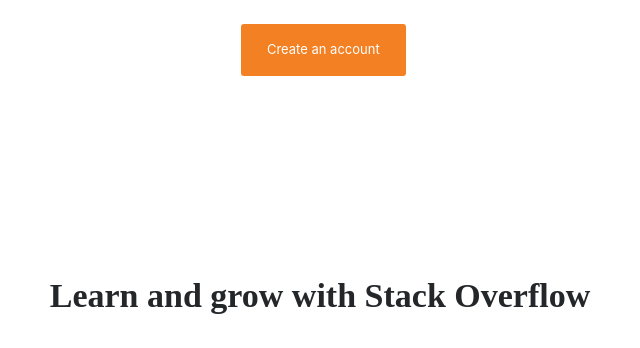
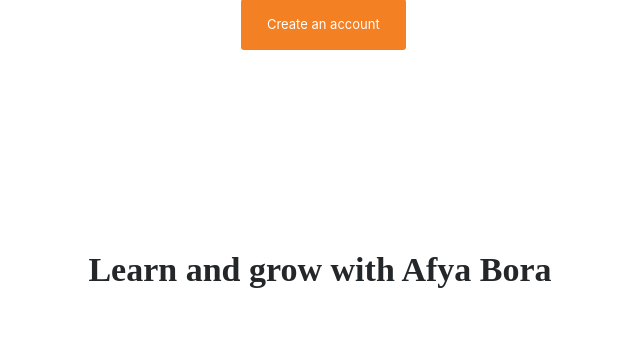
Before and after one commit to Liquelaliqour/Afya_Bora, a Django app: page / in a window 1280 px wide. Shown: the part 5093-5441 px from the top of the page, without its empty margins (320-960 px from the left). Run offline with Django 5.2, Linux system fonts and the light colour scheme; some libraries are stand-ins or nearby versions; some web fonts are replaced.

Commit message:
More Implemena tation and code review update.

```diff
--- a/afyaboraproject/templates/about.html
+++ b/afyaboraproject/templates/about.html
@@ -21,7 +21,7 @@
     <main>
         <section>
             <h2>Who We Are</h2>
-            <p>We are a company dedicated to providing high-quality products and services to our customers.</p>
+            <p>We are a company dedicated to providing high-quality solutions to our customers.</p>
         </section>
     </main>
 
--- a/afyaboraproject/templates/home.html
+++ b/afyaboraproject/templates/home.html
@@ -2,9 +2,9 @@
 {% block content %}
 <section class="hero">
     <div class="hero-content">
-        <h1 class="hero-title">We <span><3 </span> people who code</h1>
+        <h1 class="hero-title">We <span><3 </span> patients </h1>
         <p class="hero-paragraph">
-            We build products that empower developers and connect them to solutions that enable productivity, growth, and discovery.
+            We provide natural solutions that empower patients and connect them with physicians to aid them recovery quicker.
         </p>
         <div class="hero-options">
             <a href="" class="btn btn-developers">For developers</a>
@@ -19,10 +19,10 @@
 <section class="for-developers">
    <div class="container">
        <div class="section-head">
-           <h2 class="section-title">For developers, by developers
+           <h2 class="section-title">For all, by all
            </h2>
            <div class="section-line"></div>
-           <p class="section-description">Stack Overflow is an <a href="#">open community</a> for anyone that codes. We help you get answers to your toughest coding questions, share knowledge with your coworkers in private, and find your next dream job.
+           <p class="section-description">AfyaBora is an <a href="#">open community</a> for anyone. We help you get answers to your toughest health questions, share knowledge with your coworkers in private, and find your next dream job.
            </p>
        </div>
        <div class="options">
@@ -34,7 +34,7 @@
                    Public Q&A
                </div>
                <div class="option-description">
-                   Get answers to more than 16.5 million questions and give back by sharing your knowledge with others.
+                   Get answers to more than 10 questions and give back by sharing your knowledge with others.
                    <a href="#">Sign up</a> for an account.
                </div>
                <div class="option-button">
@@ -51,7 +51,7 @@
                    Public Q&A
                </div>
                <div class="option-description">
-                   Level up with Stack Overflow while you work. Share knowledge privately with your coworkers using our flagship Q&A engine.
+                   Level up with AfyaBora while you work. Share knowledge privately with your coworkers using our flagship Q&A engine.
                </div>
                <div class="option-button">
                    <a href="#" class="option-link btn btn-orange">
@@ -129,7 +129,7 @@
 <section class="teams">
     <div class="container">
         <div class="teams-head">
-            <h2 class="teams-title">Unlock siloed knowledge with Stack Overflow for Teams
+            <h2 class="teams-title">Unlock siloed knowledge with AfyaBora for Teams
             </h2>
             <p class="teams-description">Wikis, chat messages, or formal documentation for knowledge management aren’t effective. Our question and answer format is a proven approach for accessing the right information in less time.
             </p>
@@ -284,14 +284,14 @@
                 <img src="https://cdn.sstatic.net/Img/home/find-candidate.svg?v=9099aa106ad3" alt="" class="hire-icon">
                 <h4 class="hire-item-title">Hire your technical talent</h4>
                 <p class="hire-item-description">We help expand your technical hiring strategy to promote your employer brand and highlight relevant open roles to our community of over 100 million developers and technologists.</p>
-                <a href="#" class="btn btn-orange">Stack Overflow Talent</a>
+                <a href="#" class="btn btn-orange">Afya Bora Talent</a>
             </div>
             <div class="hire-item">
                 <img src="https://cdn.sstatic.net/Img/home/accelerate.svg?v=9d4c2786ff02" alt="" class="hire-icon">
                 <h4 class="hire-item-title">Reach developers worldwide
                 </h4>
-                <p class="hire-item-description">Use the world’s largest resource for people who code to help you increase awareness and showcase your product or service across Stack Overflow’s network of Q&A sites. </p>
-                <a href="#" class="btn btn-orange">Stack Overflow Advertising</a>
+                <p class="hire-item-description">Use the world’s largest resource for people who code to help you increase awareness and showcase your product or service across Afya Bora’s network of Q&A sites. </p>
+                <a href="#" class="btn btn-orange">Afya Bora Advertising</a>
             </div>
         </div>
     </div>
@@ -301,7 +301,7 @@
     <div class="container">
        <div class="questions-content">
            <div class="questions-header">
-               <h3 class="question-title">Questions are everywhere, answers are on Stack Overflow</h3>
+               <h3 class="question-title">Health questions are everywhere, answers are on Afya Bora</h3>
            </div>
            <div class="questions-body">
                <div class="questions-body-items">
@@ -347,7 +347,8 @@
                </div>
            </div>
            <div class="questions-footer">
-               <h3 class="question-title">Learn and grow with Stack Overflow</h3>
+               <h3 class="question-title">Learn and grow with Afya Bora
+               </h3>
                <div class="questions-grid">
                    <div class="questions-grid-item">
                        <div class="grid-item-img">
@@ -376,7 +377,7 @@
                        </div>
                        <h4 class="grid-item-title">Acquire and share knowledge
                        </h4>
-                       <p class="grid-item-description">Answer questions and <a href="#">gain insights</a> from an audience of developers using your technology on Stack Overflow.
+                       <p class="grid-item-description">Answer questions and <a href="#">gain insights</a> from an audience of developers using your technology on Afya Bora.
                        </p>
                    </div>
                    <div class="questions-grid-item">
```
